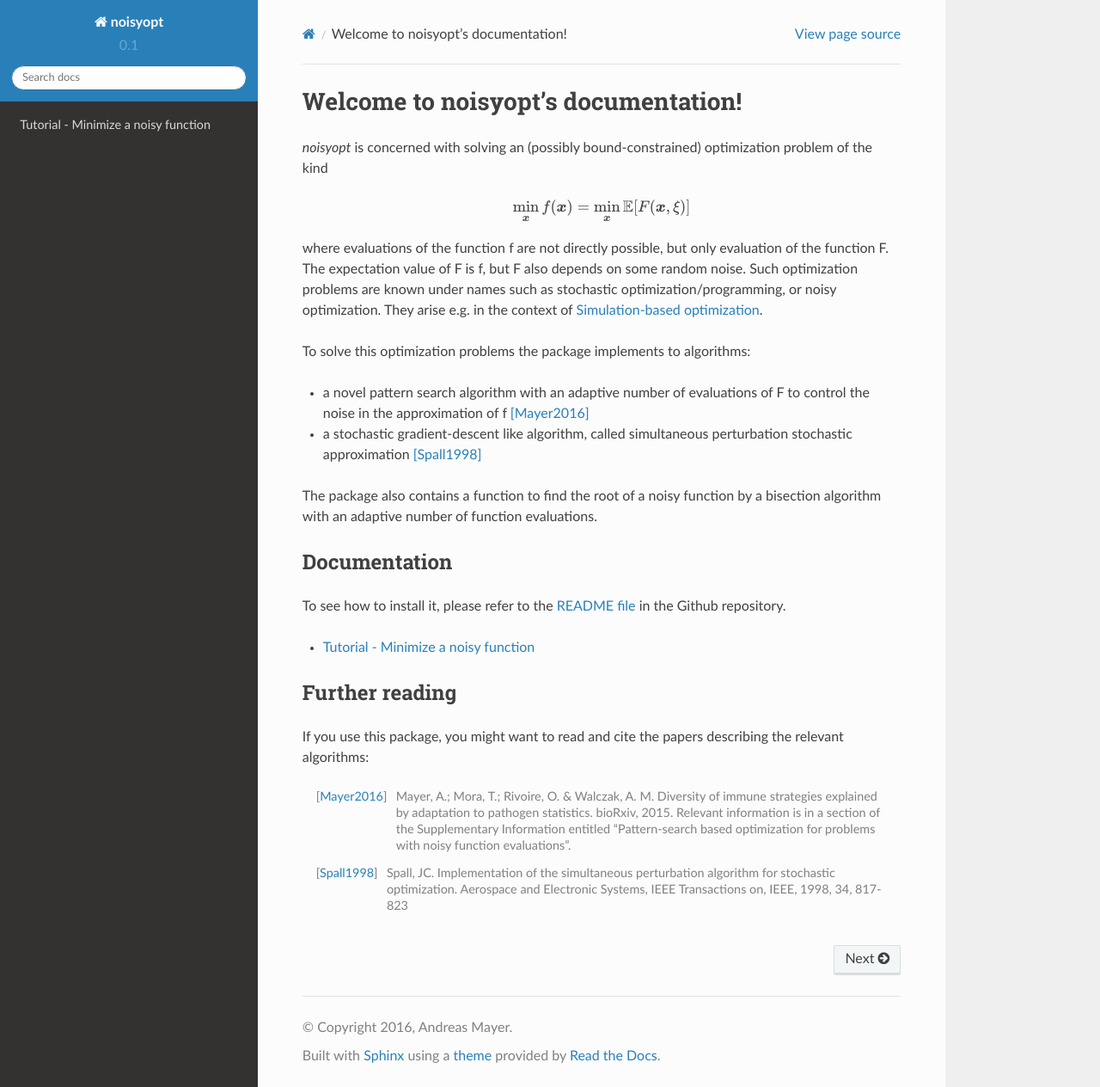
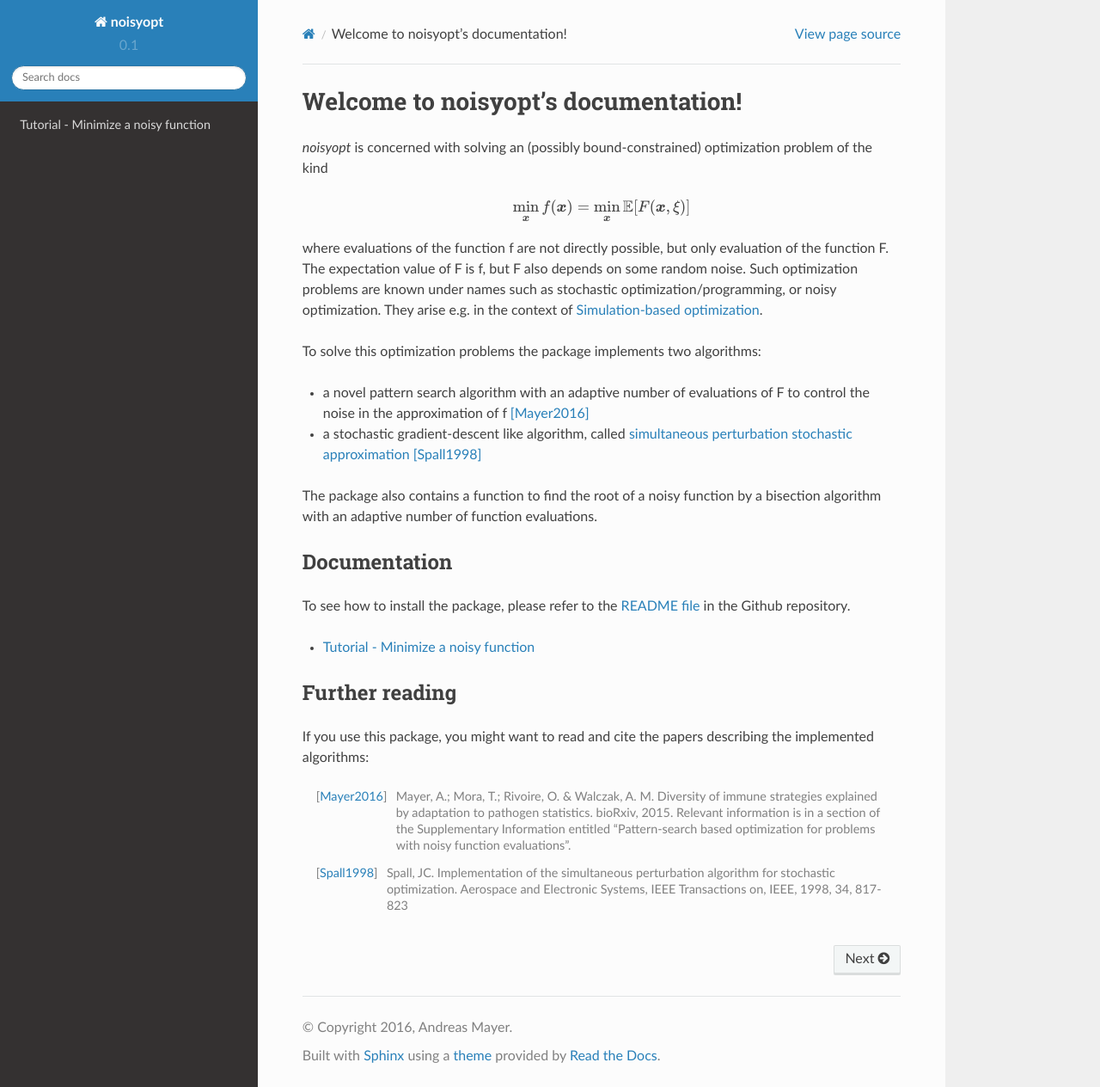
Before and after one commit to andim/noisyopt, a Sphinx documentation site: the page built from doc/index.rst, in a window 1280 px wide and 1264 px high. Shown: the whole window at 86% size. Built offline with Sphinx 7.4.7 and the Read the Docs theme 2.0.0, drawn with Linux system fonts in a browser that asks for light colours; formulas are drawn with MathJax 3; pages that are not in the unit, such as notebooks, are missing from menus.

Commit message:
fixed typos in doc

```diff
--- a/doc/index.rst
+++ b/doc/index.rst
@@ -15,10 +15,10 @@ noise.
 Such optimization problems are known under names such as stochastic optimization/programming, or noisy optimization.
 They arise e.g. in the context of `Simulation-based optimization <https://en.wikipedia.org/wiki/Simulation-based_optimization>`_.
 
-To solve this optimization problems the package implements to algorithms:
+To solve this optimization problems the package implements two algorithms:
 
 - a novel pattern search algorithm with an adaptive number of evaluations of F to control the noise in the approximation of f [Mayer2016]_
-- a stochastic gradient-descent like algorithm, called simultaneous perturbation stochastic approximation [Spall1998]_
+- a stochastic gradient-descent like algorithm, called `simultaneous perturbation stochastic approximation <http://www.jhuapl.edu/SPSA/>`_ [Spall1998]_
 
 The package also contains a function to find the root of a noisy function by a bisection
 algorithm with an adaptive number of function evaluations.
@@ -26,7 +26,7 @@ algorithm with an adaptive number of function evaluations.
 Documentation
 -------------
 
-To see how to install it, please refer to the `README file
+To see how to install the package, please refer to the `README file
 <https://github.com/andim/noisyopt/blob/master/README.md>`_ in the Github repository.
 
 .. toctree::
@@ -38,7 +38,7 @@ To see how to install it, please refer to the `README file
 Further reading
 ---------------
 
-If you use this package, you might want to read and cite the papers describing the relevant algorithms:
+If you use this package, you might want to read and cite the papers describing the implemented algorithms:
 
 .. [Mayer2016] Mayer, A.; Mora, T.; Rivoire, O. & Walczak, A. M. Diversity of immune strategies explained by adaptation to pathogen statistics. bioRxiv, 2015. Relevant information is in a section of the Supplementary Information entitled "Pattern-search based optimization for problems with noisy function evaluations".
 .. [Spall1998] Spall, JC. Implementation of the simultaneous perturbation algorithm for stochastic optimization. Aerospace and Electronic Systems, IEEE Transactions on, IEEE, 1998, 34, 817-823
--- a/doc/tutorial.rst
+++ b/doc/tutorial.rst
@@ -42,13 +42,12 @@ And we define the initial guess::
 
   >>> x0 = np.array([-2.0, 2.0])
 
-The algoritm is called using the ``minimize`` function. The `minimize`
+The algorithm is called using the ``minimize`` function. The `minimize`
 functions accepts the problem objective ``obj`` and block constraints::
 
   >>> res = minimize(obj, bounds=bounds, x0=x0, deltatol=0.1, errorcontrol=True)
 
-In the above we use the default settings of the `DIRECT` algorithm.
-It us possible to costumize the algorithm using the parameters of
+It is possible to further customize the algorithm using the parameters of
 the ``minimize`` function (see :py:func:`scipydirect.minimize`).
 
 The ``minimize`` function returns a result object ``res`` making accessible among
```
